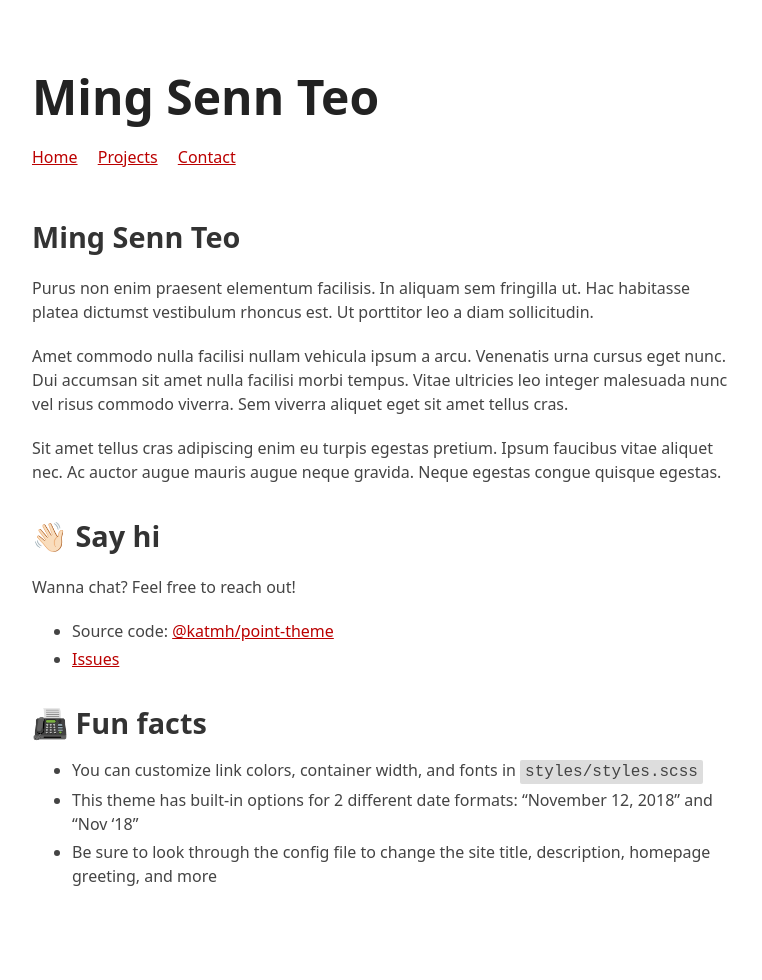
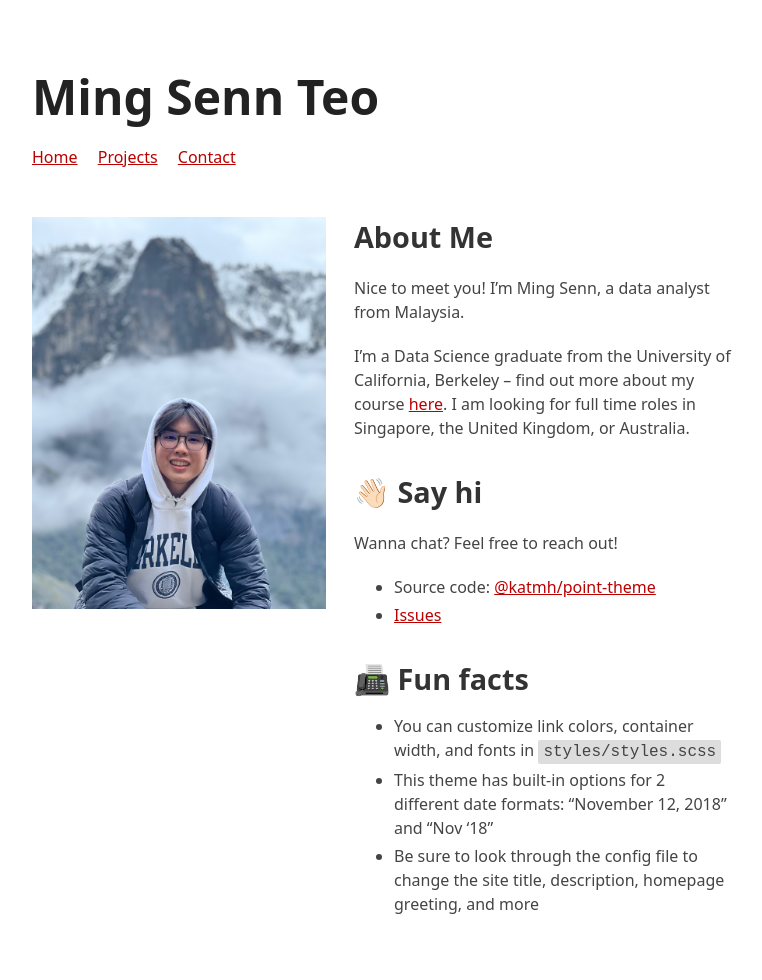
Before and after one commit to MSTeo01/msteo01.github.io, a Jekyll site: the page built from index.md, in a window 1280 px wide. Shown: the whole page, without its empty margins (258-1020 px from the left). Built offline with Jekyll 4.4.1, drawn with Linux system fonts in a browser that asks for light colours; before the commit the page ends 952 px from its top, so only the background shows below that.

Commit message:
test main page #2

```diff
--- a/index.md
+++ b/index.md
@@ -2,13 +2,21 @@
 title: Home
 ---
 
-## Ming Senn Teo
+<div style="width: 100%;" markdown="1">
 
-Purus non enim praesent elementum facilisis. In aliquam sem fringilla ut. Hac habitasse platea dictumst vestibulum rhoncus est. Ut porttitor leo a diam sollicitudin.
+<div style="width: 42%; float: left;">
 
-Amet commodo nulla facilisi nullam vehicula ipsum a arcu. Venenatis urna cursus eget nunc. Dui accumsan sit amet nulla facilisi morbi tempus. Vitae ultricies leo integer malesuada nunc vel risus commodo viverra. Sem viverra aliquet eget sit amet tellus cras.
+<img src="assets/Me.jpg" width="100%">
 
-Sit amet tellus cras adipiscing enim eu turpis egestas pretium. Ipsum faucibus vitae aliquet nec. Ac auctor augue mauris augue neque gravida. Neque egestas congue quisque egestas.
+</div>
+
+<div style="margin-left: 46%; white-space: normal;" markdown="1">
+
+## About Me
+
+Nice to meet you! I'm Ming Senn, a data analyst from Malaysia.
+
+I'm a Data Science graduate from the University of California, Berkeley -- find out more about my course [here](https://cdss.berkeley.edu/dsus/academics/data-science-major). I am looking for full time roles in Singapore, the United Kingdom, or Australia.
 
 ## 👋🏻 Say hi
 
```
